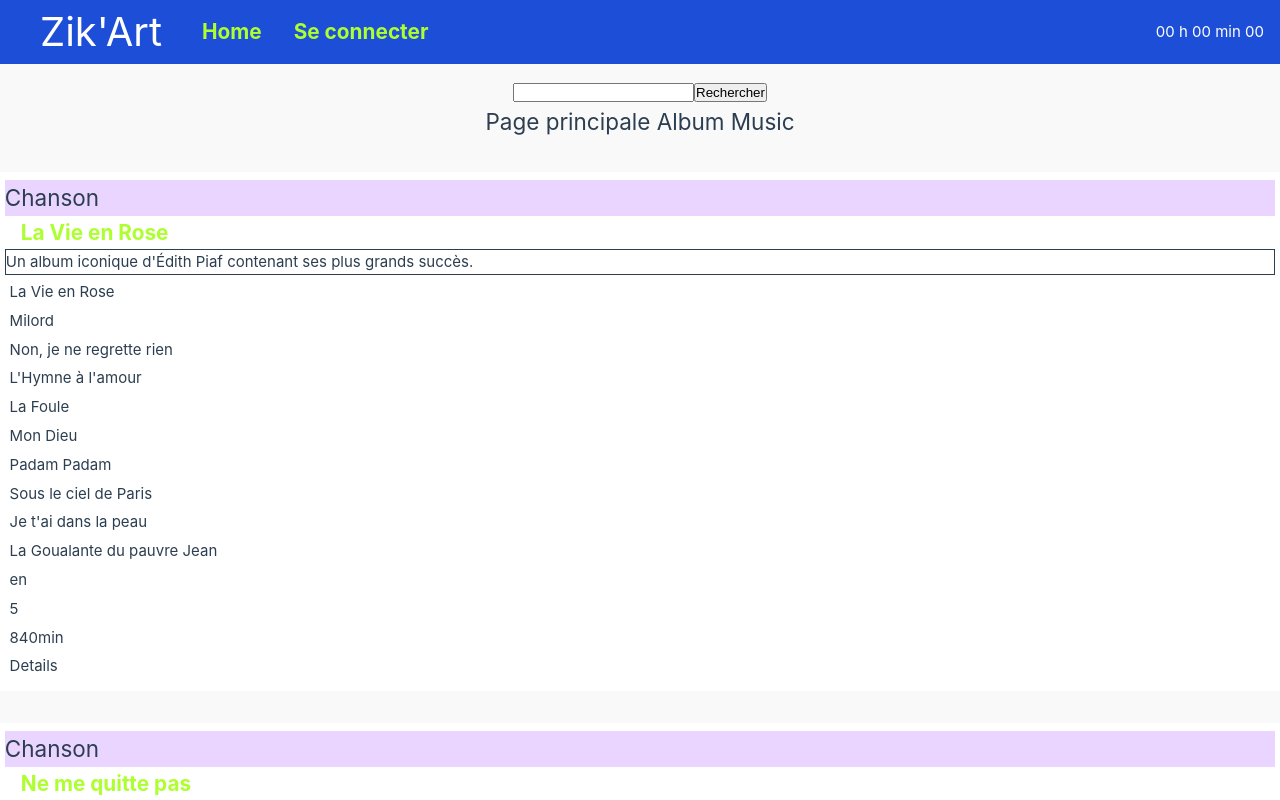
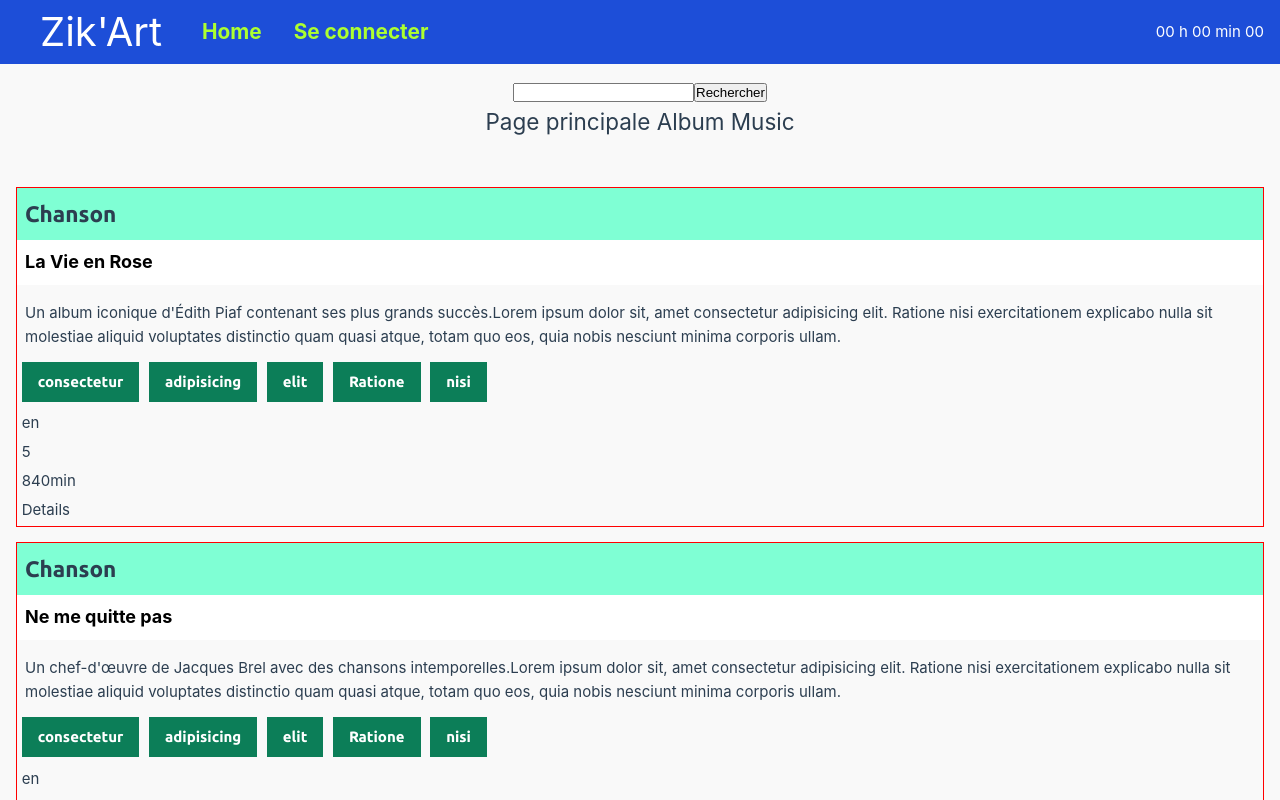
Before and after one commit to sahiddjinadou/AppMusic2, a Vue app: page / in a window 1280 px wide. Shown: the top 800 px of the page. Built offline with nearby package versions, Linux system fonts and the light colour scheme.

Commit message:
mise en forme

```diff
--- a/src/assets/data.js
+++ b/src/assets/data.js
@@ -7,6 +7,7 @@ export const albums = [
         "label": "Columbia",
         "trackCount": 10,
         "duration": "32:15",
+        "tags":["consectetur", "adipisicing" ,"elit" ,"Ratione", "nisi"],
         "tracks": [
           { "trackNumber": 1, "title": "La Vie en Rose", "duration": "3:07" },
           { "trackNumber": 2, "title": "Milord", "duration": "4:29" },
@@ -20,7 +21,7 @@ export const albums = [
           { "trackNumber": 10, "title": "La Goualante du pauvre Jean", "duration": "2:30" }
         ],
         "coverImage": "https://encrypted-tbn0.gstatic.com/images?q=tbn:ANd9GcSJFl0g95JmB6hzj9HejCtbG8SoDFcCRKP2Tg&s",
-        "description": "Un album iconique d'Édith Piaf contenant ses plus grands succès."
+        "description": "Un album iconique d'Édith Piaf contenant ses plus grands succès.Lorem ipsum dolor sit, amet consectetur adipisicing elit. Ratione nisi exercitationem explicabo nulla sit molestiae aliquid voluptates distinctio quam quasi atque, totam quo eos, quia nobis nesciunt minima corporis ullam."
       },
       {
         "title": "Ne me quitte pas",
@@ -30,6 +31,7 @@ export const albums = [
         "label": "Philips",
         "trackCount": 11,
         "duration": "37:45",
+        "tags":["consectetur", "adipisicing" ,"elit" ,"Ratione", "nisi"],
         "tracks": [
           { "trackNumber": 1, "title": "Ne me quitte pas", "duration": "3:49" },
           { "trackNumber": 2, "title": "Quand on n'a que l'amour", "duration": "2:27" },
@@ -44,7 +46,7 @@ export const albums = [
           { "trackNumber": 11, "title": "Le Plat Pays", "duration": "2:51" }
         ],
         "coverImage": "https://images.radio-canada.ca/v1/audio/16x9/jacques-brel-chanteur-belgique-france-archives.jpg",
-        "description": "Un chef-d'œuvre de Jacques Brel avec des chansons intemporelles."
+        "description": "Un chef-d'œuvre de Jacques Brel avec des chansons intemporelles.Lorem ipsum dolor sit, amet consectetur adipisicing elit. Ratione nisi exercitationem explicabo nulla sit molestiae aliquid voluptates distinctio quam quasi atque, totam quo eos, quia nobis nesciunt minima corporis ullam."
       },
       {
         "title": "Mistral Gagnant",
@@ -54,6 +56,7 @@ export const albums = [
         "label": "Polydor",
         "trackCount": 12,
         "duration": "45:30",
+        "tags":["consectetur", "adipisicing" ,"elit" ,"Ratione", "nisi"],
         "tracks": [
           { "trackNumber": 1, "title": "Mistral Gagnant", "duration": "2:47" },
           { "trackNumber": 2, "title": "Dès que le vent soufflera", "duration": "4:40" },
@@ -69,7 +72,7 @@ export const albums = [
           { "trackNumber": 12, "title": "Chanson pour Pierrot", "duration": "3:30" }
         ],
         "coverImage": "https://resize.elle.fr/portrait/var/plain_site/storage/images/people/la-vie-des-people/news/le-chanteur-renaud-a-ete-hospitalise-en-urgence-3750936/89626085-1-fre-FR/Le-chanteur-Renaud-a-ete-hospitalise-en-urgence.jpg",
-        "description": "Un album de Renaud avec des chansons profondément ancrées dans la culture française."
+        "description": "Un album de Renaud avec des chansons profondément ancrées dans la culture française.Lorem ipsum dolor sit, amet consectetur adipisicing elit. Ratione nisi exercitationem explicabo nulla sit molestiae aliquid voluptates distinctio quam quasi atque, totam quo eos, quia nobis nesciunt minima corporis ullam."
       },
       {
         "title": "Je te promets",
@@ -79,6 +82,7 @@ export const albums = [
         "label": "Philips",
         "trackCount": 12,
         "duration": "45:00",
+        "tags":["consectetur", "adipisicing" ,"elit" ,"Ratione", "nisi"],
         "tracks": [
           { "trackNumber": 1, "title": "Je te promets", "duration": "4:33" },
           { "trackNumber": 2, "title": "Quelque chose de Tennessee", "duration": "4:12" },
@@ -94,7 +98,7 @@ export const albums = [
           { "trackNumber": 12, "title": "Diego, libre dans sa tête", "duration": "3:45" }
         ],
         "coverImage": "https://images.rtl.fr/~c/2000v2000/rtl/www/1274240-johnny-hallyday-le-15-decembre-2003.jpg",
-        "description": "Un album incontournable de Johnny Hallyday."
+        "description": "Un album incontournable de Johnny Hallyday.Lorem ipsum dolor sit, amet consectetur adipisicing elit. Ratione nisi exercitationem explicabo nulla sit molestiae aliquid voluptates distinctio quam quasi atque, totam quo eos, quia nobis nesciunt minima corporis ullam."
       },
       {
         "title": "Bleu Noir",
@@ -104,6 +108,7 @@ export const albums = [
         "label": "Polydor",
         "trackCount": 12,
         "duration": "52:36",
+        "tags":["consectetur", "adipisicing" ,"elit" ,"Ratione", "nisi"],
         "tracks": [
           { "trackNumber": 1, "title": "Oui mais... non", "duration": "4:17" },
           { "trackNumber": 2, "title": "Bleu Noir", "duration": "4:35" },
@@ -119,7 +124,7 @@ export const albums = [
           { "trackNumber": 12, "title": "Désobéissance", "duration": "5:14" }
         ],
         "coverImage": "https://www.mylene.net/img_/desobeissance1.jpg",
-        "description": "Un album marquant de Mylène Farmer."
+        "description": "Un album marquant de Mylène Farmer.Lorem ipsum dolor sit, amet consectetur adipisicing elit. Ratione nisi exercitationem explicabo nulla sit molestiae aliquid voluptates distinctio quam quasi atque, totam quo eos, quia nobis nesciunt minima corporis ullam."
       },
       {
         "title": "Chocolat",
@@ -129,6 +134,7 @@ export const albums = [
         "label": "Mercury",
         "trackCount": 10,
         "duration": "45:00",
+        "tags":["consectetur", "adipisicing" ,"elit" ,"Ratione", "nisi"],
         "tracks": [
           { "trackNumber": 1, "title": "Larsen", "duration": "4:00" },
           { "trackNumber": 2, "title": "Un point c'est toi", "duration": "4:12" },
@@ -142,7 +148,7 @@ export const albums = [
           { "trackNumber": 10, "title": "Rue de la paix", "duration": "4:58" }
         ],
         "coverImage": "https://lvdneng.rosselcdn.net/sites/default/files/dpistyles_v2/vdn_1_1_320w/2024/03/11/node_1439424/57897585/public/2024/03/11/14000775.jpeg?itok=n_dBq_n11710260913",
-        "description": "Un album emblématique de Zazie, mélange de pop rock et de poésie."
+        "description": "Un album emblématique de Zazie, mélange de pop rock et de poésie.Lorem ipsum dolor sit, amet consectetur adipisicing elit. Ratione nisi exercitationem explicabo nulla sit molestiae aliquid voluptates distinctio quam quasi atque, totam quo eos, quia nobis nesciunt minima corporis ullam."
       },
       {
         "title": "Le Secret",
@@ -152,6 +158,7 @@ export const albums = [
         "label": "TF1 Musique",
         "trackCount": 17,
         "duration": "74:36",
+        "tags":["consectetur", "adipisicing" ,"elit" ,"Ratione", "nisi"],
         "tracks": [
           { "trackNumber": 1, "title": "Le Secret", "duration": "3:47" },
           { "trackNumber": 2, "title": "Danse", "duration": "4:10" },
@@ -172,7 +179,7 @@ export const albums = [
           { "trackNumber": 17, "title": "Growing Wings", "duration": "4:06" }
         ],
         "coverImage": "https://m1.quebecormedia.com/emp/emp/Crops65585e90-1bb4-4f9c-b596-4d4f2e9a7ad5_ORIGINAL.jpg?impolicy=crop-resize&x=0&y=0&w=1333&h=2000&width=960",
-        "description": "Un album introspectif et puissant de Lara Fabian, mêlant émotions et poésie."
+        "description": "Un album introspectif et puissant de Lara Fabian, mêlant émotions et poésie.Lorem ipsum dolor sit, amet consectetur adipisicing elit. Ratione nisi exercitationem explicabo nulla sit molestiae aliquid voluptates distinctio quam quasi atque, totam quo eos, quia nobis nesciunt minima corporis ullam."
       },
       {
         "title": "Les Failles",
@@ -182,6 +189,7 @@ export const albums = [
         "label": "Polydor",
         "trackCount": 11,
         "duration": "38:42",
+        "tags":["consectetur", "adipisicing" ,"elit" ,"Ratione", "nisi"],
         "tracks": [
           { "trackNumber": 1, "title": "Jardin", "duration": "2:58" },
           { "trackNumber": 2, "title": "Je sais pas danser", "duration": "2:52" },
@@ -196,7 +204,7 @@ export const albums = [
           { "trackNumber": 11, "title": "Lueur", "duration": "3:20" }
         ],
         "coverImage": "https://assets-global.website-files.com/62ee0bbe0c783a903ecc0ddb/65d6b842b866943f0be86695_Flaunt_Pomme.jpg",
-        "description": "Un album délicat et introspectif de Pomme, explorant les thèmes de la vulnérabilité et de la résilience."
+        "description": "Un album délicat et introspectif de Pomme, explorant les thèmes de la vulnérabilité et de la résilience.Lorem ipsum dolor sit, amet consectetur adipisicing elit. Ratione nisi exercitationem explicabo nulla sit molestiae aliquid voluptates distinctio quam quasi atque, totam quo eos, quia nobis nesciunt minima corporis ullam."
       },
       {
         "title": "Les jours heureux",
@@ -206,6 +214,7 @@ export const albums = [
         "label": "Tôt ou Tard",
         "trackCount": 11,
         "duration": "38:14",
+        "tags":["consectetur", "adipisicing" ,"elit" ,"Ratione", "nisi"],
         "tracks": [
           { "trackNumber": 1, "title": "La vie Varda", "duration": "2:48" },
           { "trackNumber": 2, "title": "Dans tes bras", "duration": "3:45" },
@@ -220,7 +229,7 @@ export const albums = [
           { "trackNumber": 11, "title": "Fanny Ardant et moi", "duration": "3:47" }
         ],
         "coverImage": "https://www.parismatch.com/lmnr/var/pm/public/media/image/2022/03/06/19/Vincent-Delerm-fait-son-cinema.jpg?VersionId=TdqinBoKthhxJG59cJqoXy3MIENVOyFN",
-        "description": "Un album poétique et intimiste de Vincent Delerm, explorant des moments de bonheur simple."
+        "description": "Un album poétique et intimiste de Vincent Delerm, explorant des moments de bonheur simple.Lorem ipsum dolor sit, amet consectetur adipisicing elit. Ratione nisi exercitationem explicabo nulla sit molestiae aliquid voluptates distinctio quam quasi atque, totam quo eos, quia nobis nesciunt minima corporis ullam."
       },
       {
         "title": "Tout oublier",
@@ -230,6 +239,7 @@ export const albums = [
         "label": "Initial Artist Services",
         "trackCount": 12,
         "duration": "43:27",
+        "tags":["consectetur", "adipisicing" ,"elit" ,"Ratione", "nisi"],
         "tracks": [
           { "trackNumber": 1, "title": "La Thune", "duration": "3:23" },
           { "trackNumber": 2, "title": "Balance ton quoi", "duration": "3:09" },
@@ -245,7 +255,7 @@ export const albums = [
           { "trackNumber": 12, "title": "Le temps fera les choses", "duration": "3:12" }
         ],
         "coverImage": "https://upload.wikimedia.org/wikipedia/commons/thumb/b/b6/P2NAngele_3.jpg/1200px-P2NAngele_3.jpg",
-        "description": "Un album vibrant et moderne d'Angèle, avec des chansons qui capturent les complexités de la vie contemporaine."
+        "description": "Un album vibrant et moderne d'Angèle, avec des chansons qui capturent les complexités de la vie contemporaine.Lorem ipsum dolor sit, amet consectetur adipisicing elit. Ratione nisi exercitationem explicabo nulla sit molestiae aliquid voluptates distinctio quam quasi atque, totam quo eos, quia nobis nesciunt minima corporis ullam."
       },
       {
         "title": "Le présent d'abord",
@@ -255,6 +265,7 @@ export const albums = [
         "label": "Capitol Music France",
         "trackCount": 12,
         "duration": "43:57",
+        "tags":["consectetur", "adipisicing" ,"elit" ,"Ratione", "nisi"],
         "tracks": [
           { "trackNumber": 1, "title": "Le présent d'abord", "duration": "3:22" },
           { "trackNumber": 2, "title": "La beauté du doute", "duration": "3:35" },
@@ -270,7 +281,7 @@ export const albums = [
           { "trackNumber": 12, "title": "Pour tourner la page", "duration": "3:40" }
         ],
         "coverImage": "https://www.lesecransdeparis.fr/wp-content/uploads/2023/04/florent-pagny-lutte-contre-le-cancer-des-nouvelles-de-sa-co-autrice-768x432.jpg",
-        "description": "Un album inspirant de Florent Pagny, axé sur la présence et l'importance de vivre l'instant."
+        "description": "Un album inspirant de Florent Pagny, axé sur la présence et l'importance de vivre l'instant.Lorem ipsum dolor sit, amet consectetur adipisicing elit. Ratione nisi exercitationem explicabo nulla sit molestiae aliquid voluptates distinctio quam quasi atque, totam quo eos, quia nobis nesciunt minima corporis ullam."
       },
       {
         "title": "Paradis",
@@ -280,6 +291,7 @@ export const albums = [
         "label": "Columbia",
         "trackCount": 12,
         "duration": "44:35",
+        "tags":["consectetur", "adipisicing" ,"elit" ,"Ratione", "nisi"],
         "tracks": [
           { "trackNumber": 1, "title": "Quand je marche", "duration": "3:45" },
           { "trackNumber": 2, "title": "Toutes les belles choses", "duration": "3:50" },
@@ -295,7 +307,7 @@ export const albums = [
           { "trackNumber": 12, "title": "Quand je marche (version acoustique)", "duration": "4:08" }
         ],
         "coverImage": "https://www.jeunessesmusicales.be/liege/wp-content/uploads/sites/5/2016/10/ben-mazue-02-825x510.jpg",
-        "description": "Un album touchant et poétique de Ben Mazué, explorant des thèmes de l'amour, de la perte et de la résilience."
+        "description": "Un album touchant et poétique de Ben Mazué, explorant des thèmes de l'amour, de la perte et de la résilience.Lorem ipsum dolor sit, amet consectetur adipisicing elit. Ratione nisi exercitationem explicabo nulla sit molestiae aliquid voluptates distinctio quam quasi atque, totam quo eos, quia nobis nesciunt minima corporis ullam."
       },
       {
         "title": "Amour chien fou",
@@ -305,6 +317,7 @@ export const albums = [
         "label": "Warner Music France",
         "trackCount": 12,
         "duration": "47:28",
+        "tags":["consectetur", "adipisicing" ,"elit" ,"Ratione", "nisi"],
         "tracks": [
           { "trackNumber": 1, "title": "Je débute", "duration": "3:54" },
           { "trackNumber": 2, "title": "Bordeaux", "duration": "4:02" },
@@ -320,7 +333,7 @@ export const albums = [
           { "trackNumber": 12, "title": "L'envie", "duration": "4:35" }
         ],
         "coverImage": "https://www.lejdd.fr/lmnr/var/jdd/public/media/image/2022/07/21/23/serge-lama-l-homme-blesse.jpg?VersionId=7bqax1oNwvbzT_hj4qRRsWAOMk14qVzR",
-        "description": "Un album puissant et émouvant de Serge Lama, explorant l'amour sous toutes ses formes."
+        "description": "Un album puissant et émouvant de Serge Lama, explorant l'amour sous toutes ses formes.Lorem ipsum dolor sit, amet consectetur adipisicing elit. Ratione nisi exercitationem explicabo nulla sit molestiae aliquid voluptates distinctio quam quasi atque, totam quo eos, quia nobis nesciunt minima corporis ullam."
       }
 
 
--- a/src/assets/main.css
+++ b/src/assets/main.css
@@ -7,6 +7,22 @@
   --whiteColor: white;
   --bodyBgc: #f9f9f9;
 }
+
+@font-face {
+  font-family: "Playwrite România";
+  src: url("../assets/img/PlaywriteRO-Regular.ttf");
+  font-weight: normal;
+  font-weight: normal;
+}
+@font-face {
+  font-family: "Ubuntu";
+  src: url("../assets/img/Ubuntu-Bold.ttf");
+  font-weight: normal;
+  font-weight: normal;
+}
+
+
+
 
 * {
   margin: 0;
@@ -18,6 +34,7 @@ body {
   background-color: var(--bodyBgc);
 
 }
+
 
 #app {
   max-width: 1280px;
--- a/src/components/AlbumComponent.vue
+++ b/src/components/AlbumComponent.vue
@@ -1,16 +1,16 @@
 <template>
-  <section class="article-section">
+  <section class="section">
       <article v-for="(album, index) in albums" :key="index" class="article-container">
-        <h2>{{ album.genre }}</h2>
-        <div>
-          <RouterLink to="#">{{ album.title }}</RouterLink>
+        <h2 class="title">{{ album.genre }}</h2>
+        <div class="flex-col">
+          <RouterLink to="#" class="router-class">{{ album.title }}</RouterLink>
           <p class="text">
             {{ album.description }}
           </p>
         </div>
         <div>
-          <ul>
-            <li v-for="(track, index) in album.tracks" :key="index" >{{ track.title }}</li>
+          <ul class="flex-row">
+            <li v-for="( tag, index) in album.tags" :key="index" class="ul-items" >{{ tag }}</li>
           </ul>
         </div>
 
@@ -36,37 +36,58 @@ const props = defineProps({
 </script>
 
 <style scoped>
+.title{
+  background-color: aquamarine;
+  padding:.5rem ;
+  font-family: "Ubuntu";
+}
+.flex-col {
+  display: flex;
+  flex-direction: column;
+  gap: .5rem;
+}
+.section {
+  padding: 1rem;
+}
+
 .article-container {
-  /* margin-inline:1rem;
-  padding-block: 2rem; */
-    background: white;
-    /* box-shadow: 0 1px 1px rgba(0, 0, 0, 0.2),
-	            0 8px 0 -3px #f6f6f6,
-	            0 9px 1px -3px rgba(0, 0, 0, 0.2),
-	            0 16px 0 -6px #f6f6f6,
-	            0 17px 2px -6px rgba(0, 0, 0, 0.2); */
-    /* border: 1px solid rgb(25, 0, 255); */
-    margin-block:2rem;
-    padding-inline: .3rem;
-    padding-block: .5rem;
-
-
-}
-.article-container > h2 {
-  background-color:var(--secondColor)
+  display: flex;
+  flex-direction: column;
+  border: 1px solid red;
+  margin-block:15px ;
 }
 
 
-ul {
-
+.flex-row {
+  display: flex;
+  flex-direction: row;
 }
 
+.ul-items {
+  padding-block: .5rem;
+  padding-inline: 1rem;
+  background-color:rgb(12, 126, 88);
+  color: white;
+  font-family: "Ubuntu";
+}
 li {
   list-style: none;
   margin: .3rem;
 }
 .text {
-    border: 1px solid;
+  padding: .5rem;
+
+}
+.router-class {
+  color: black;
+
+  padding: .5rem;
+  font-size: 18px;
+  font-weight: bold;
+  background-color: white;
+}
+.router-class:hover{
+  text-decoration: underline;
 }
 
 </style>
```
Also changed, not shown: src/components/ContenuAlbumComponent.vue (+23 -6 lines), src/assets/img/PlaywriteRO-Regular.ttf (added), src/assets/img/Ubuntu-Bold.ttf (added).
